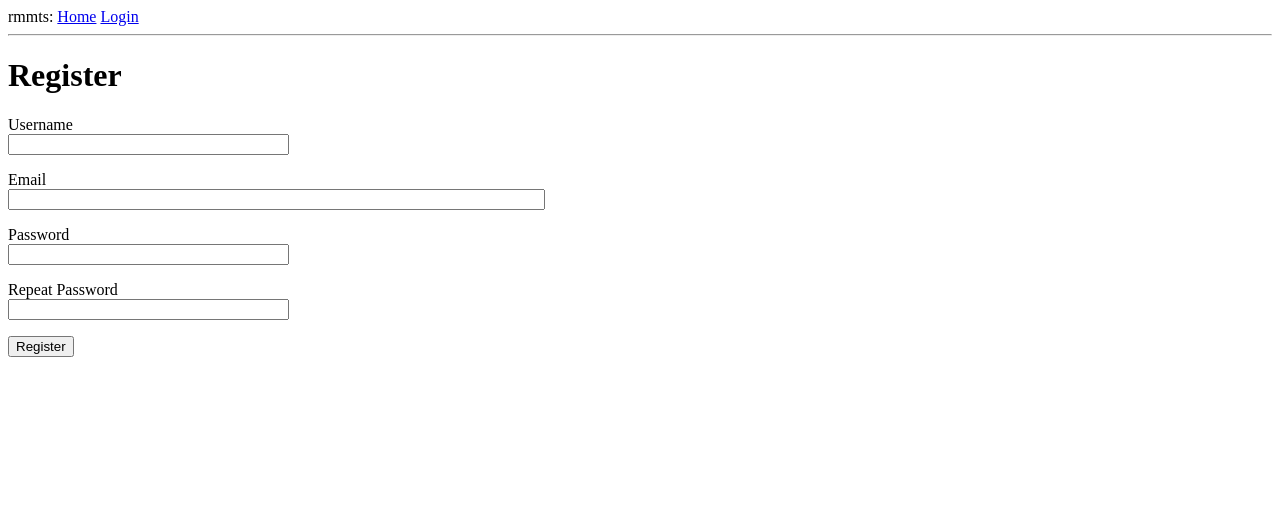
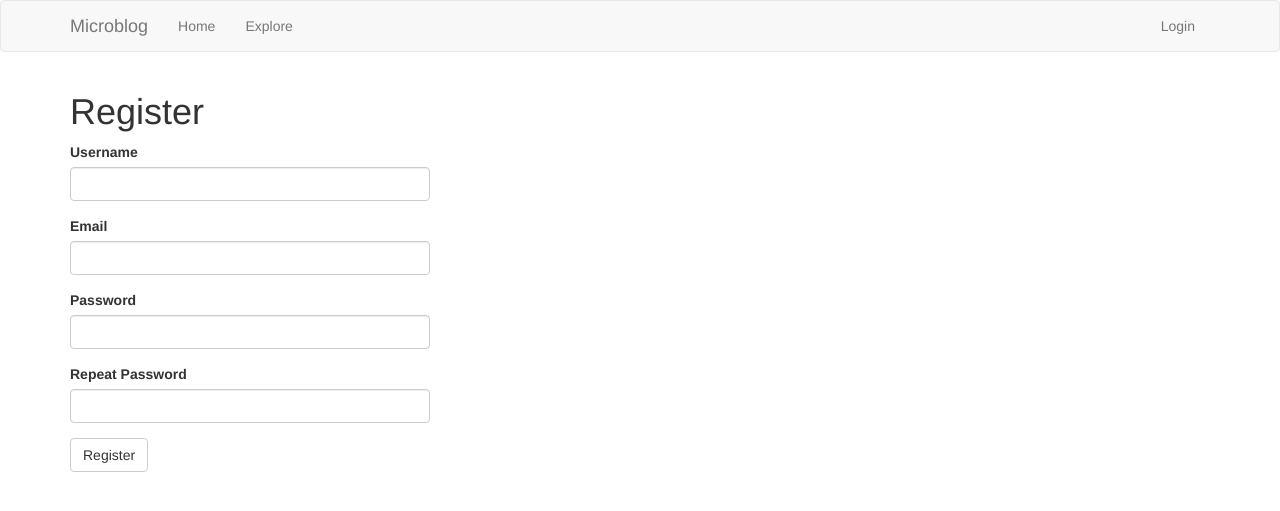
Before and after one commit to markblack96/rmmts, a Flask app: page /register in a window 1280 px wide. Shown: the top 511 px of the page. Run offline with Flask 2, Linux system fonts and the light colour scheme; some libraries are stand-ins or nearby versions.

Commit message:
Intermediary changes

```diff
--- a/app/__init__.py
+++ b/app/__init__.py
@@ -7,6 +7,8 @@ import logging
 from logging.handlers import SMTPHandler, RotatingFileHandler
 import os
 from flask_mail import Mail
+from flask_bootstrap import Bootstrap
+
 
 app = Flask(__name__)
 app.config.from_object(Config)
@@ -15,6 +17,7 @@ migrate = Migrate(app, db)
 login = LoginManager(app)
 login.login_view = 'login'
 mail = Mail(app)
+bootstrap = Bootstrap(app)
 
 from app import routes, models, errors
 
--- a/app/templates/404.html
+++ b/app/templates/404.html
@@ -1,6 +1,6 @@
 {% extends "base.html" %}
 
-{% block content %}
+{% block app_content %}
     <h1>File Not Found</h1>
     <p><a href="{{ url_for('index') }}">Back</a></p>
 {% endblock %}
--- a/app/templates/500.html
+++ b/app/templates/500.html
@@ -1,6 +1,6 @@
 {% extends "base.html" %}
 
-{% block content %}
+{% block app_content %}
     <h1>An unexpected error has occurred</h1>
     <p>The administrator has been notified. Sorry for the inconvenience!</p>
     <p><a href="{{ url_for('index') }}">Back</a></p>
--- a/app/templates/base.html
+++ b/app/templates/base.html
@@ -1,32 +1,51 @@
-<html>
-    <head>
-      {% if title %}
-      <title>{{ title }} - rmmts</title>
-      {% else %}
-      <title>Welcome to rmmts</title>
-      {% endif %}
-    </head>
-    <body>
-        <div>rmmts:
-            <a href="{{ url_for('index') }}">Home</a>
-            {% if current_user.is_anonymous %}
-            <a href="{{ url_for('login') }}">Login</a>
-            {% else %}
-            <a href="{{ url_for('explore') }}">Explore</a>
-            <a href="{{ url_for('user', username=current_user.username) }}">Profile</a>
-            <a href="{{ url_for('logout') }}">Logout</a>
-            {% endif %}
+{% extends 'bootstrap/base.html' %}
+
+{% block title %}
+    {% if title %}{{ title }} - rmmts{% else %}Welcome to rmmts{% endif %}
+{% endblock %}
+
+{% block navbar %}
+    <nav class="navbar navbar-default">
+        <div class="container">
+            <div class="navbar-header">
+                <button type="button" class="navbar-toggle collapsed" data-toggle="collapse" data-target="#bs-example-navbar-collapse-1" aria-expanded="false">
+                    <span class="sr-only">Toggle navigation</span>
+                    <span class="icon-bar"></span>
+                    <span class="icon-bar"></span>
+                    <span class="icon-bar"></span>
+                </button>
+                <a class="navbar-brand" href="{{ url_for('index') }}">Microblog</a>
+            </div>
+            <div class="collapse navbar-collapse" id="bs-example-navbar-collapse-1">
+                <ul class="nav navbar-nav">
+                    <li><a href="{{ url_for('index') }}">Home</a></li>
+                    <li><a href="{{ url_for('explore') }}">Explore</a></li>
+                </ul>
+                <ul class="nav navbar-nav navbar-right">
+                    {% if current_user.is_anonymous %}
+                    <li><a href="{{ url_for('login') }}">Login</a></li>
+                    {% else %}
+                    <li><a href="{{ url_for('user', username=current_user.username) }}">Profile</a></li>
+                    <li><a href="{{ url_for('logout') }}">Logout</a></li>
+                    {% endif %}
+                </ul>
+            </div>
         </div>
-        <hr>
+    </nav>
+{% endblock %}
+
+
+{% block content %}
+    <div class="container">
         {% with messages = get_flashed_messages() %}
         {% if messages %}
-        <ul>
             {% for message in messages %}
-            <li>{{ message }}</li>
+            <div class="alert alert-info" role="alert">{{ message }}</div>
             {% endfor %}
-        </ul>
         {% endif %}
         {% endwith %}
-        {% block content %}{% endblock %}
-    </body>
-</html>
+
+        {# application content needs to be provided in the app_content block #}
+        {% block app_content %}{% endblock %}
+    </div>
+{% endblock %}
--- a/app/templates/register.html
+++ b/app/templates/register.html
@@ -1,38 +1,11 @@
 {% extends "base.html" %}
+{% import 'bootstrap/wtf.html' as wtf %}
 
-{% block content %}
+{% block app_content %}
     <h1>Register</h1>
-    <form action="" method="post">
-        {{ form.hidden_tag() }}
-        <p>
-            {{ form.username.label }}<br>
-            {{ form.username(size=32) }}<br>
-            {% for error in form.username.errors %}
-            <span style="color: red;">[{{ error }}]</span>
-            {% endfor %}
-        </p>
-        <p>
-            {{ form.email.label }}<br>
-            {{ form.email(size=64) }}<br>
-            {% for error in form.email.errors %}
-            <span style="color: red;">[{{ error }}]</span>
-            {% endfor %}
-        </p>
-        <p>
-            {{ form.password.label }}<br>
-            {{ form.password(size=32) }}<br>
-            {% for error in form.password.errors %}
-            <span style="color: red;">[{{ error }}]</span>
-            {% endfor %}
-        </p>
-        <p>
-            {{ form.password2.label }}<br>
-            {{ form.password2(size=32) }}<br>
-            {% for error in form.password2.errors %}
-            <span style="color: red;">[{{ error }}]</span>
-            {% endfor %}
-        </p>
-
-        <p>{{ form.submit() }}</p>
-    </form>
+    <div class="row">
+        <div class="col-md-4">
+            {{ wtf.quick_form(form) }}
+        </div>
+    </div>
 {% endblock %}
```
Also changed, not shown: app/templates/_post.html (+10 -4 lines), app/templates/index.html (+16 -7 lines).
